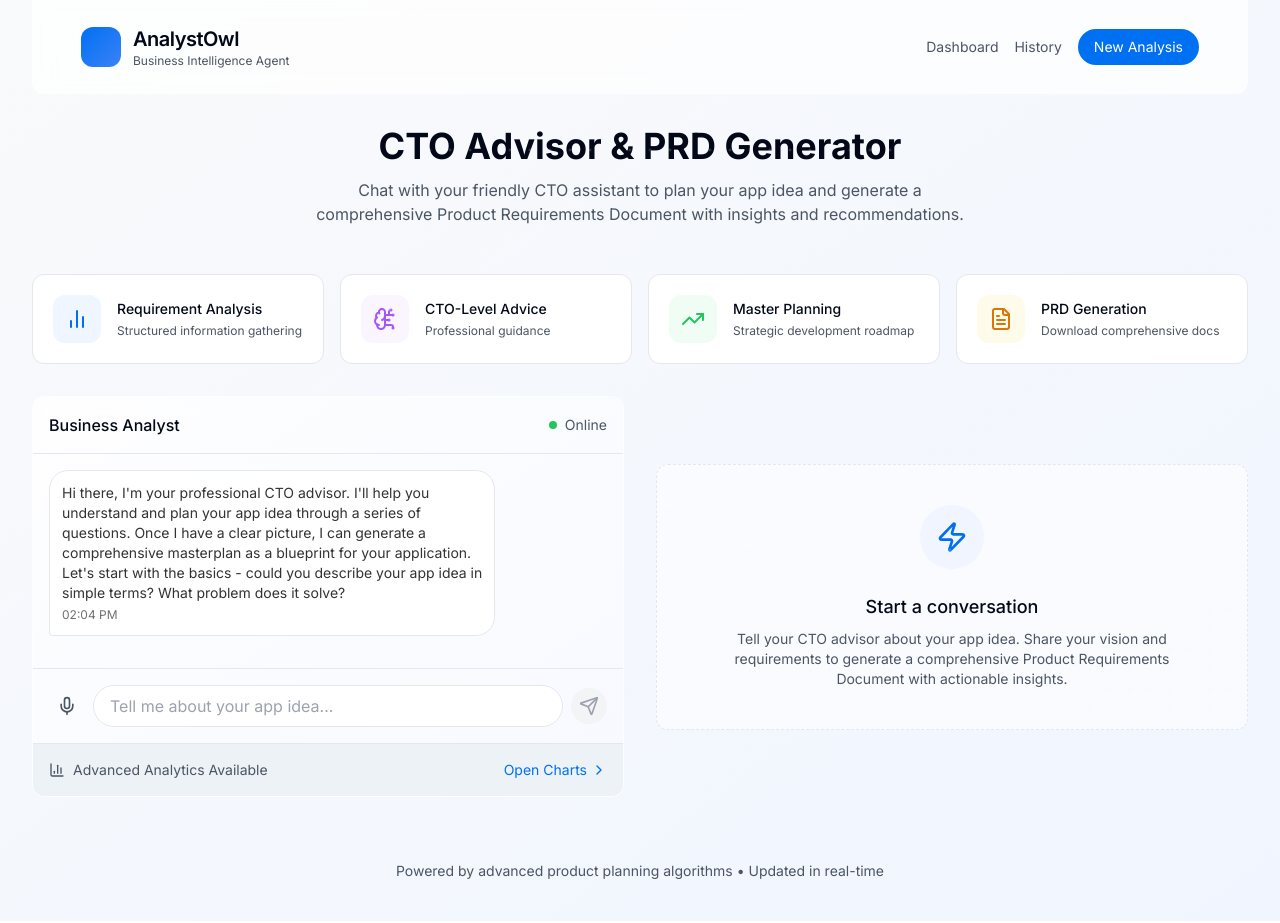
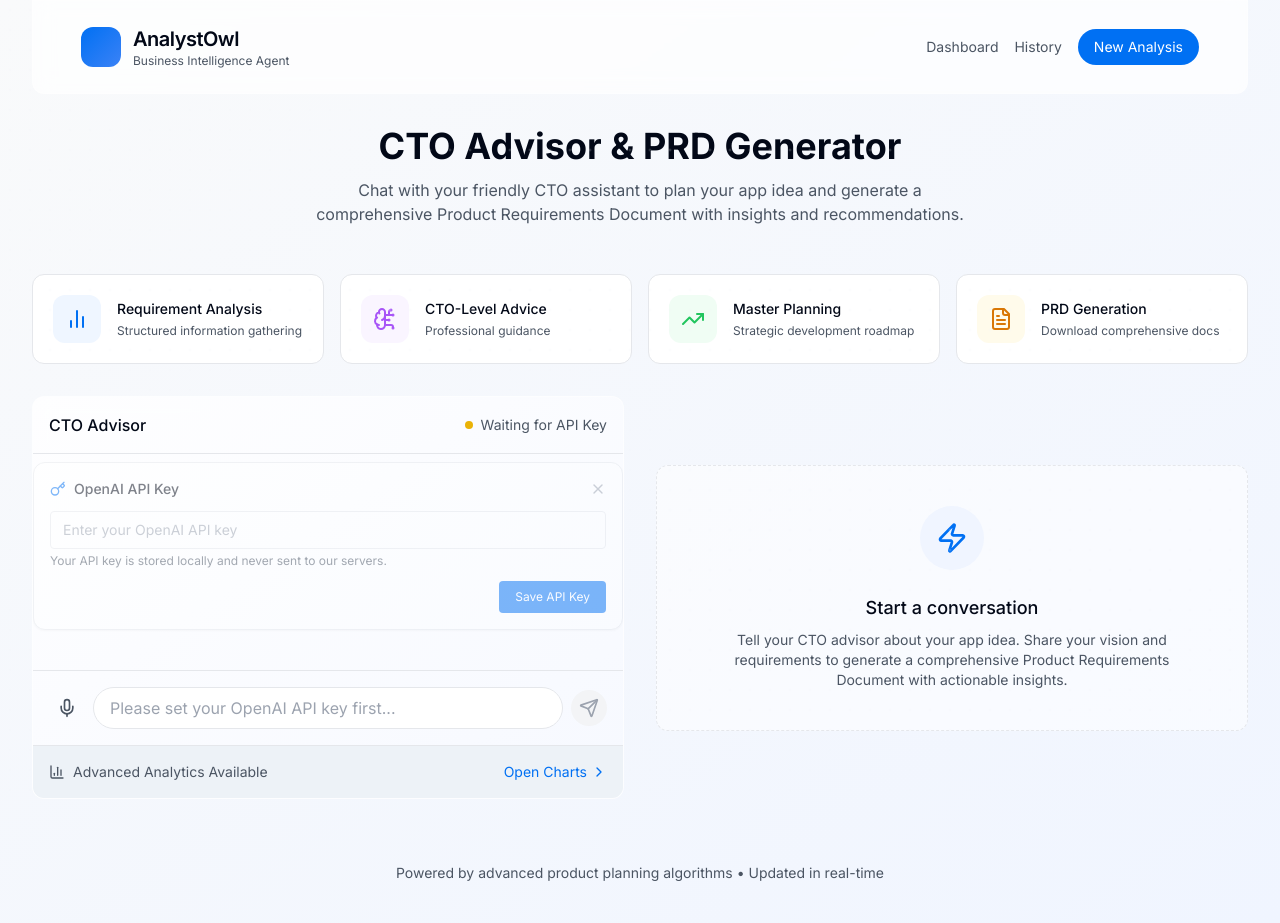
Before and after one commit to vishalprolance/business-analyst-agent-27, a React (Vite) app: page / in a window 1280 px wide. Built offline with nearby package versions, Linux system fonts and the light colour scheme.

Commit message:
Implement Open API integration
This commit implements the integration with the Open API.

```diff
--- /dev/null
+++ b/src/components/ApiKeyInput.tsx
@@ -0,0 +1,127 @@
+
+import React, { useState, useEffect } from 'react';
+import { motion } from 'framer-motion';
+import { Key, X, Check } from 'lucide-react';
+import { toast } from "@/hooks/use-toast";
+
+interface ApiKeyInputProps {
+  onApiKeySet: (apiKey: string) => void;
+  initialValue?: string | null;
+}
+
+const ApiKeyInput: React.FC<ApiKeyInputProps> = ({ onApiKeySet, initialValue }) => {
+  const [apiKey, setApiKey] = useState<string>(initialValue || '');
+  const [isVisible, setIsVisible] = useState<boolean>(!initialValue);
+  const [isSaved, setIsSaved] = useState<boolean>(!!initialValue);
+
+  useEffect(() => {
+    if (initialValue) {
+      setApiKey(initialValue);
+      setIsSaved(true);
+    }
+  }, [initialValue]);
+
+  const handleSubmit = (e: React.FormEvent) => {
+    e.preventDefault();
+
+    if (!apiKey.trim()) {
+      toast({
+        title: "Error",
+        description: "Please enter an OpenAI API key",
+        variant: "destructive",
+      });
+      return;
+    }
+
+    // Basic format validation
+    if (!apiKey.startsWith('sk-') || apiKey.length < 20) {
+      toast({
+        title: "Invalid API Key",
+        description: "Please enter a valid OpenAI API key (should start with 'sk-')",
+        variant: "destructive",
+      });
+      return;
+    }
+
+    onApiKeySet(apiKey);
+    setIsSaved(true);
+    setIsVisible(false);
+
+    toast({
+      title: "API Key Saved",
+      description: "Your OpenAI API key has been saved",
+    });
+  };
+
+  if (!isVisible && isSaved) {
+    return (
+      <motion.div
+        className="flex items-center justify-center p-2 my-2"
+        initial={{ opacity: 0 }}
+        animate={{ opacity: 1 }}
+      >
+        <button
+          className="flex items-center space-x-2 text-xs px-3 py-1 bg-green-50 text-green-600 rounded-full hover:bg-green-100 transition-colors"
+          onClick={() => setIsVisible(true)}
+        >
+          <Check size={12} />
+          <span>API Key Set</span>
+        </button>
+      </motion.div>
+    );
+  }
+
+  return (
+    <motion.div
+      className="w-full p-4 my-2 bg-white rounded-lg border border-analyst-border shadow-sm"
+      initial={{ opacity: 0, y: -10 }}
+      animate={{ opacity: 1, y: 0 }}
+      exit={{ opacity: 0, y: -10 }}
+    >
+      <div className="flex items-center justify-between mb-3">
+        <h3 className="font-medium text-sm flex items-center">
+          <Key size={16} className="mr-2 text-analyst-accent" />
+          OpenAI API Key
+        </h3>
+        {isVisible && (
+          <button
+            className="text-gray-400 hover:text-gray-600"
+            onClick={() => {
+              if (isSaved) {
+                setIsVisible(false);
+              }
+            }}
+          >
+            <X size={16} />
+          </button>
+        )}
+      </div>
+
+      <form onSubmit={handleSubmit} className="space-y-3">
+        <div>
+          <input
+            type="password"
+            className="w-full p-2 px-3 text-sm rounded border border-analyst-border focus:ring-2 focus:ring-analyst-accent focus:border-transparent transition-all"
+            placeholder="Enter your OpenAI API key"
+            value={apiKey}
+            onChange={(e) => setApiKey(e.target.value)}
+          />
+          <p className="text-xs text-analyst-text mt-1">
+            Your API key is stored locally and never sent to our servers.
+          </p>
+        </div>
+
+        <div className="flex justify-end">
+          <button
+            type="submit"
+            className="text-xs px-4 py-2 bg-analyst-accent text-white rounded hover:bg-blue-600 transition-colors"
+          >
+            Save API Key
+          </button>
+        </div>
+      </form>
+    </motion.div>
+  );
+};
+
+export default ApiKeyInput;
--- a/src/components/ChatInterface.tsx
+++ b/src/components/ChatInterface.tsx
@@ -1,3 +1,4 @@
+
 import React, { useState, useRef, useEffect } from 'react';
 import { motion } from 'framer-motion';
 import { Send, Mic, BarChart3, ChevronRight, FileText } from 'lucide-react';
@@ -9,6 +10,8 @@ import {
   BUSINESS_ANALYST_PROMPT
 } from '@/utils/documentGenerator';
 import { useToast } from '@/hooks/use-toast';
+import { OpenAIService } from '@/services/openai';
+import ApiKeyInput from './ApiKeyInput';
 
 interface Message {
   id: string;
@@ -23,51 +26,58 @@ interface ChatInterfaceProps {
 
 const ChatInterface: React.FC<ChatInterfaceProps> = ({ onAnalysisComplete }) => {
   const [input, setInput] = useState('');
-  const [messages, setMessages] = useState<Message[]>([
-    {
-      id: '1',
-      content: "Hi there, I'm your professional CTO advisor. I'll help you understand and plan your app idea through a series of questions. Once I have a clear picture, I can generate a comprehensive masterplan as a blueprint for your application. Let's start with the basics - could you describe your app idea in simple terms? What problem does it solve?",
-      sender: 'agent',
-      timestamp: new Date()
-    }
-  ]);
+  const [messages, setMessages] = useState<Message[]>([]);
   const [isTyping, setIsTyping] = useState(false);
   const [analysis, setAnalysis] = useState<any>(null);
   const [isPRDAvailable, setIsPRDAvailable] = useState(false);
-  const [currentQuestionIndex, setCurrentQuestionIndex] = useState<number>(0);
+  const [openAIService, setOpenAIService] = useState<OpenAIService | null>(null);
+  const [apiKeySet, setApiKeySet] = useState<boolean>(false);
   const messageEndRef = useRef<null | HTMLDivElement>(null);
   const { toast } = useToast();
 
-  // Questions from the refined role-play prompt
-  const questions = [
-    "What problem does your app solve?",
-    "Who are the primary users of your app, and what benefits will they get?",
-    "How do you define success for this app?",
-    "What are the core features of the app?",
-    "Which features are essential for the MVP (Minimum Viable Product)?",
-    "Can you rank your features in order of priority?",
-    "Who is your ideal user (demographics, profession, behavior)?",
-    "Can you describe a typical user journey step by step?",
-    "Will this be a web app, mobile app, desktop app, or a combination?",
-    "Do you have any preferences for frameworks or technologies?",
-    "What kind of data will your app handle?",
-    "How do you plan to store and manage data?",
-    "How will users sign in? (Email/password, Google, LinkedIn, etc.)",
-    "Is this app free, paid, or freemium?",
-    "Does your app need to integrate with other services?",
-    "How many users do you expect initially? What about long-term?",
-    "What is your ideal timeline for development and launch?",
-    "Do you see this app expanding to other markets or industries?",
-    "Do you have any design references or inspiration?"
-  ];
+  // Initialize OpenAI service
+  useEffect(() => {
+    const service = new OpenAIService(BUSINESS_ANALYST_PROMPT);
+    setOpenAIService(service);
+
+    const savedApiKey = service.getApiKey();
+    if (savedApiKey) {
+      setApiKeySet(true);
+
+      // Add initial assistant message
+      setMessages([{
+        id: '1',
+        content: "Hi there, I'm your professional CTO advisor. I'll help you understand and plan your app idea through a series of questions. Once I have a clear picture, I can generate a comprehensive masterplan as a blueprint for your application. Let's start with the basics - could you describe your app idea in simple terms? What problem does it solve?",
+        sender: 'agent',
+        timestamp: new Date()
+      }]);
+    }
+  }, []);
 
   // Auto-scroll to bottom of messages
   useEffect(() => {
     messageEndRef.current?.scrollIntoView({ behavior: 'smooth' });
   }, [messages]);
 
-  const handleSendMessage = () => {
-    if (!input.trim()) return;
+  const handleApiKeySet = (apiKey: string) => {
+    if (openAIService) {
+      openAIService.setApiKey(apiKey);
+      setApiKeySet(true);
+
+      // Add initial assistant message if this is the first time setting API key
+      if (messages.length === 0) {
+        setMessages([{
+          id: '1',
+          content: "Hi there, I'm your professional CTO advisor. I'll help you understand and plan your app idea through a series of questions. Once I have a clear picture, I can generate a comprehensive masterplan as a blueprint for your application. Let's start with the basics - could you describe your app idea in simple terms? What problem does it solve?",
+          sender: 'agent',
+          timestamp: new Date()
+        }]);
+      }
+    }
+  };
+
+  const handleSendMessage = async () => {
+    if (!input.trim() || !openAIService || !apiKeySet) return;
 
     // Add user message
     const userMessage: Message = {
@@ -80,44 +90,28 @@ const ChatInterface: React.FC<ChatInterfaceProps> = ({ onAnalysisComplete }) =>
     setMessages(prev => [...prev, userMessage]);
     setInput('');
 
-    // Simulate agent typing
+    // Show typing indicator
     setIsTyping(true);
 
-    // Simulate agent response after delay
-    setTimeout(() => {
+    try {
+      // Get response from OpenAI
+      const response = await openAIService.sendMessage(input);
+
+      // Hide typing indicator
       setIsTyping(false);
 
-      let agentResponse: string;
-
-      // If we're in the structured question flow and there are more questions
-      if (currentQuestionIndex < questions.length) {
-        agentResponse = questions[currentQuestionIndex];
-        setCurrentQuestionIndex(currentQuestionIndex + 1);
-      } else {
-        // Otherwise, provide a contextual response based on the conversation
-        // These are concluding responses for the demo
-        const contextualResponses = [
-          "Thank you for sharing all this valuable information! This gives me a comprehensive understanding of your app vision.",
-          "Based on everything you've shared, I can now help create a detailed Product Requirements Document for your application.",
-          "I've gathered enough information to generate a comprehensive masterplan for your app development process.",
-          "With all these details, I can now compile a complete PRD that will serve as a blueprint for your application.",
-          "Thank you for providing such thorough information about your app idea. I'm ready to generate your Product Requirements Document now."
-        ];
-
-        agentResponse = contextualResponses[Math.floor(Math.random() * contextualResponses.length)];
-      }
-
+      // Add agent response
       const agentMessage: Message = {
         id: (Date.now() + 1).toString(),
-        content: agentResponse,
+        content: response,
         sender: 'agent',
         timestamp: new Date()
       };
 
       setMessages(prev => [...prev, agentMessage]);
 
-      // After a few messages, simulate analysis completion
-      if (messages.length > 6 || currentQuestionIndex >= Math.floor(questions.length / 2)) {
+      // After a few messages, make PRD available
+      if (messages.length > 6) {
         const sampleAnalysis = {
           metrics: {
             revenue: '$1.2M',
@@ -137,7 +131,16 @@ const ChatInterface: React.FC<ChatInterfaceProps> = ({ onAnalysisComplete }) =>
         onAnalysisComplete(sampleAnalysis);
         setIsPRDAvailable(true);
       }
-    }, 1500);
+    } catch (error) {
+      console.error("Error getting response:", error);
+      setIsTyping(false);
+
+      toast({
+        title: "Error",
+        description: "Failed to get a response. Please check your API key and try again.",
+        variant: "destructive",
+      });
+    }
   };
 
   const handleGeneratePRD = () => {
@@ -172,11 +175,11 @@ const ChatInterface: React.FC<ChatInterfaceProps> = ({ onAnalysisComplete }) =>
       <div className="absolute inset-0 bg-gradient-to-br from-white to-analyst-light opacity-50 z-0"></div>
 
       <div className="flex items-center justify-between p-4 border-b border-analyst-border z-10">
-        <h2 className="font-medium">Business Analyst</h2>
+        <h2 className="font-medium">CTO Advisor</h2>
         <div className="flex items-center space-x-4">
           <div className="flex items-center space-x-2">
-            <span className="w-2 h-2 bg-green-500 rounded-full"></span>
-            <span className="text-sm text-analyst-text">Online</span>
+            <span className={`w-2 h-2 ${apiKeySet ? 'bg-green-500' : 'bg-yellow-500'} rounded-full`}></span>
+            <span className="text-sm text-analyst-text">{apiKeySet ? 'Online' : 'Waiting for API Key'}</span>
           </div>
 
           {isPRDAvailable && (
@@ -193,6 +196,13 @@ const ChatInterface: React.FC<ChatInterfaceProps> = ({ onAnalysisComplete }) =>
           )}
         </div>
       </div>
+
+      {!apiKeySet && (
+        <ApiKeyInput
+          onApiKeySet={handleApiKeySet}
+          initialValue={openAIService?.getApiKey() || undefined}
+        />
+      )}
 
       <div className="flex-1 overflow-y-auto p-4 space-y-4 z-10">
         {messages.map((message) => (
@@ -245,20 +255,21 @@ const ChatInterface: React.FC<ChatInterfaceProps> = ({ onAnalysisComplete }) =>
         <input
           type="text"
           className="flex-1 p-2 px-4 rounded-full border border-analyst-border bg-white focus:ring-2 focus:ring-analyst-accent focus:border-transparent transition-all"
-          placeholder="Tell me about your app idea..."
+          placeholder={apiKeySet ? "Tell me about your app idea..." : "Please set your OpenAI API key first..."}
           value={input}
           onChange={(e) => setInput(e.target.value)}
           onKeyDown={(e) => e.key === 'Enter' && handleSendMessage()}
+          disabled={!apiKeySet}
         />
 
         <button
           className={`p-2 rounded-full ${
-            input.trim()
+            input.trim() && apiKeySet
               ? 'bg-analyst-accent text-white hover:bg-blue-600'
               : 'bg-gray-100 text-gray-400'
           } transition-colors`}
           onClick={handleSendMessage}
-          disabled={!input.trim()}
+          disabled={!input.trim() || !apiKeySet}
         >
           <Send size={20} />
         </button>
--- /dev/null
+++ b/src/services/openai.ts
@@ -0,0 +1,123 @@
+
+import { toast } from "@/hooks/use-toast";
+
+// Define types for OpenAI requests and responses
+export interface OpenAIMessage {
+  role: 'system' | 'user' | 'assistant';
+  content: string;
+}
+
+interface OpenAICompletionRequest {
+  model: string;
+  messages: OpenAIMessage[];
+  temperature?: number;
+  max_tokens?: number;
+}
+
+interface OpenAICompletionResponse {
+  id: string;
+  object: string;
+  created: number;
+  model: string;
+  choices: {
+    index: number;
+    message: OpenAIMessage;
+    finish_reason: string;
+  }[];
+  usage: {
+    prompt_tokens: number;
+    completion_tokens: number;
+    total_tokens: number;
+  };
+}
+
+export class OpenAIService {
+  private apiKey: string | null = null;
+  private systemPrompt: string;
+  private conversation: OpenAIMessage[] = [];
+  private model: string = "gpt-4o";
+
+  constructor(systemPrompt: string) {
+    this.systemPrompt = systemPrompt;
+    this.resetConversation();
+  }
+
+  public setApiKey(key: string) {
+    this.apiKey = key;
+    localStorage.setItem('openai_api_key', key);
+  }
+
+  public getApiKey(): string | null {
+    if (!this.apiKey) {
+      this.apiKey = localStorage.getItem('openai_api_key');
+    }
+    return this.apiKey;
+  }
+
+  public resetConversation() {
+    this.conversation = [
+      {
+        role: 'system',
+        content: this.systemPrompt
+      }
+    ];
+  }
+
+  public async sendMessage(userMessage: string): Promise<string> {
+    if (!this.apiKey) {
+      throw new Error("API key not set");
+    }
+
+    // Add user message to conversation
+    this.conversation.push({
+      role: 'user',
+      content: userMessage
+    });
+
+    try {
+      const requestBody: OpenAICompletionRequest = {
+        model: this.model,
+        messages: this.conversation,
+        temperature: 0.7,
+        max_tokens: 1000
+      };
+
+      const response = await fetch('https://api.openai.com/v1/chat/completions', {
+        method: 'POST',
+        headers: {
+          'Content-Type': 'application/json',
+          'Authorization': `Bearer ${this.apiKey}`
+        },
+        body: JSON.stringify(requestBody)
+      });
+
+      if (!response.ok) {
+        const errorData = await response.json();
+        throw new Error(errorData.error?.message || 'Failed to get response from OpenAI');
+      }
+
+      const data: OpenAICompletionResponse = await response.json();
+      const assistantMessage = data.choices[0].message.content;
+
+      // Add assistant response to conversation history
+      this.conversation.push({
+        role: 'assistant',
+        content: assistantMessage
+      });
+
+      return assistantMessage;
+    } catch (error) {
+      console.error('Error calling OpenAI API:', error);
+      toast({
+        title: "API Error",
+        description: error instanceof Error ? error.message : "Failed to communicate with OpenAI",
+        variant: "destructive",
+      });
+      throw error;
+    }
+  }
+
+  public getConversationHistory(): OpenAIMessage[] {
+    return [...this.conversation];
+  }
+}
```
